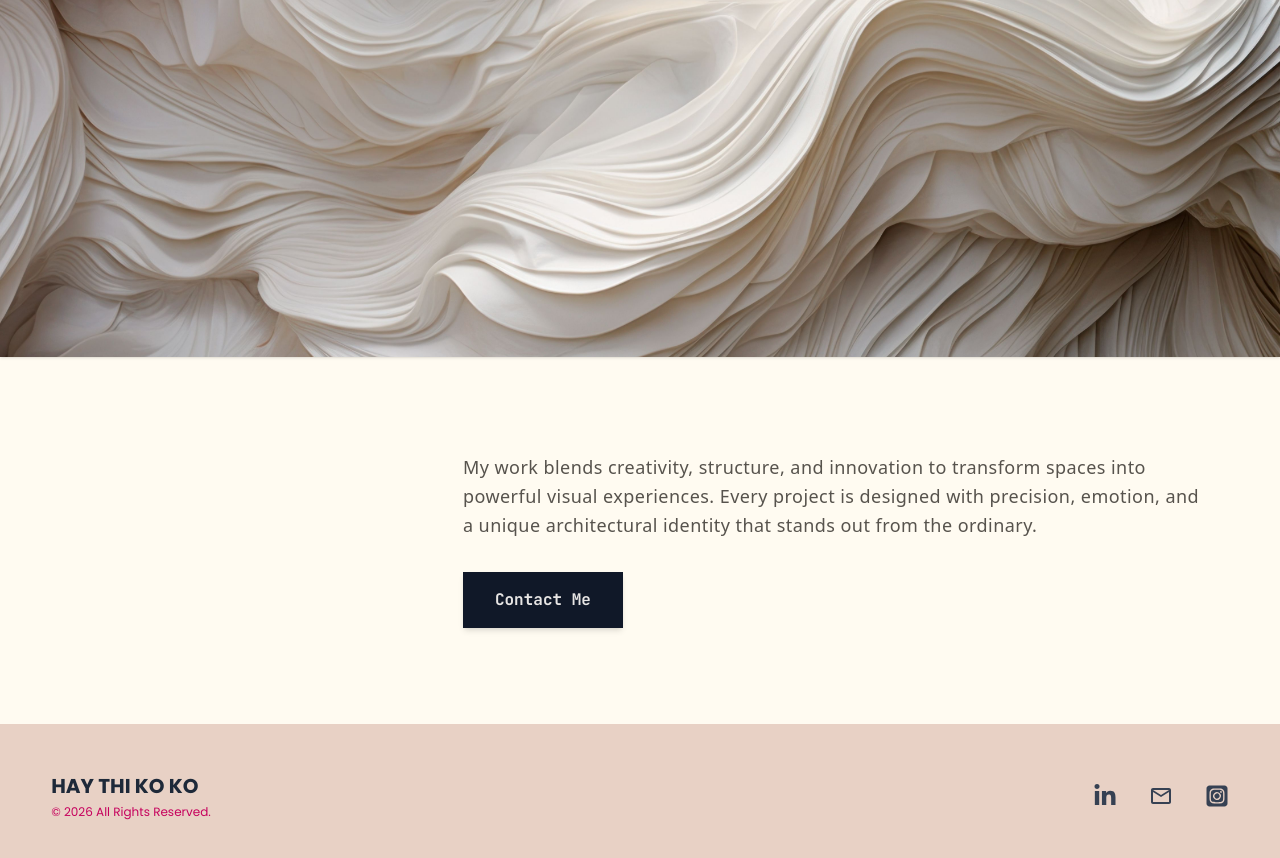
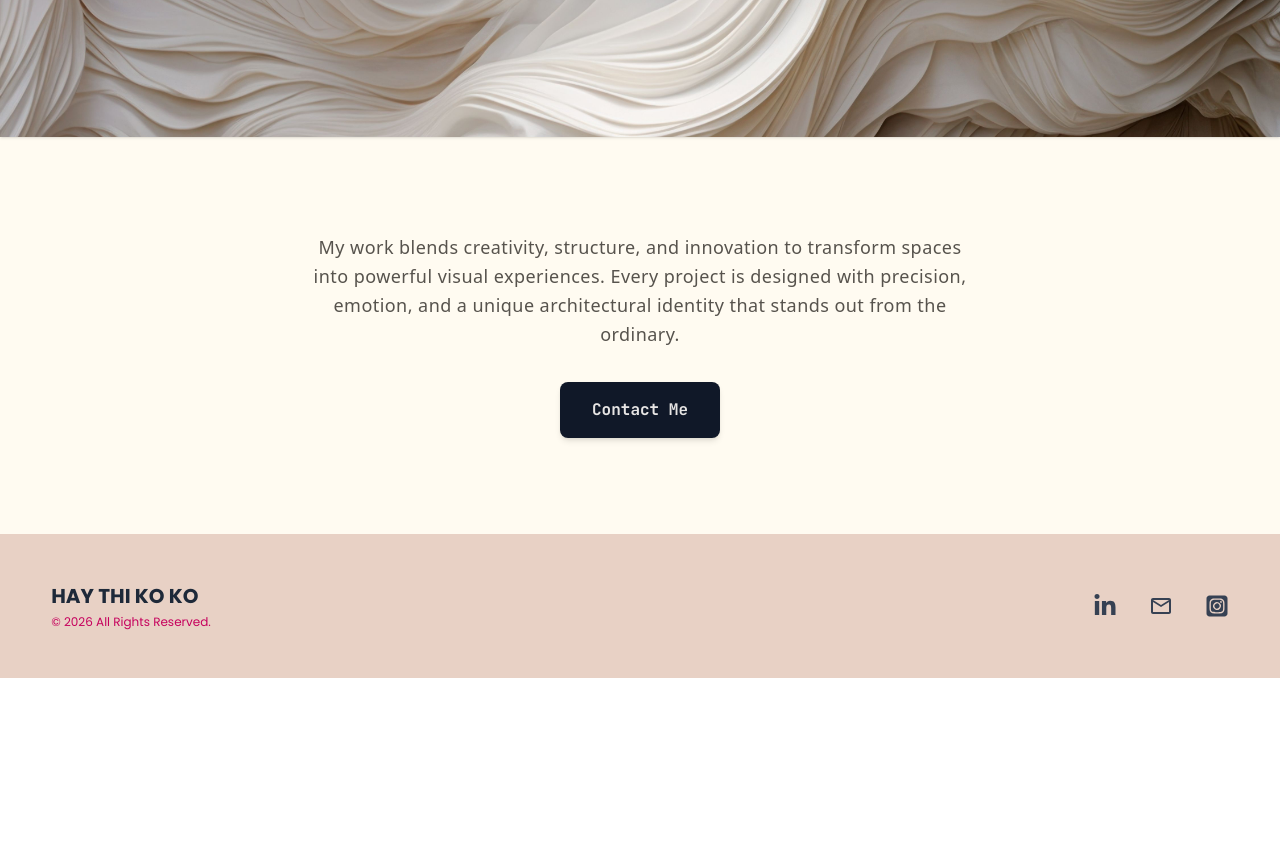
Before and after one commit to kyawzawlwin1/haythikokopage, a React (Vite) app: page / in a window 1280 px wide. Shown: the part 700-1558 px from the top of the page. After the commit the page ends 1378 px from the top, so only its background shows below. Built offline with nearby package versions, Linux system fonts and the light colour scheme.

Commit message:
feat:fixed alignments

```diff
--- a/src/features/static/components/HeroSection.jsx
+++ b/src/features/static/components/HeroSection.jsx
@@ -4,10 +4,8 @@ import HeroBg from "../../../assets/archiphoto.jpg";
 const HeroSection = () => {
   return (
     <section className="min-h-screen bg-[#FFFBF1] w-full text-[#1a1a1a]">
-
       {/* 🏛️ LAYER ONE: Title & Main Intro Paragraph */}
       <div className="grid grid-cols-1 md:grid-cols-3 gap-8 md:gap-16 w-full px-[6%] py-16 md:py-24 mx-auto max-w-7xl items-start">
-
         {/* Title Box (1/3 Width on Desktop) */}
         <div className="md:col-span-1">
           <h1 className="font-sans text-4xl sm:text-5xl md:text-6xl font-extrabold tracking-tighter text-stone-800 leading-none">
@@ -26,32 +24,28 @@ const HeroSection = () => {
 
       {/* 🖼️ LAYER TWO: Big Hero Banner Image */}
       <div
-        className="w-full h-[300px] sm:h-[450px] md:h-[600px] bg-cover bg-center bg-no-repeat relative shadow-sm"
+        className="w-full h-[300px] sm:h-[450px] md:h-[380px] bg-cover bg-center bg-no-repeat relative shadow-sm"
         style={{ backgroundImage: `url(${HeroBg})` }}
       />
 
       {/* 📝 LAYER THREE: Sub-description & Contact CTA */}
-      <div className="grid grid-cols-1 md:grid-cols-3 gap-8 w-full px-[6%] py-16 md:py-24 mx-auto max-w-7xl items-start">
-
+      <div className=" md:grid-cols-3 gap-8 w-full px-[6%] py-16 md:py-24 mx-auto max-w-7xl items-start">
         {/* Left space empty on desktop to push text nicely to the right */}
-        <div className="hidden md:block md:col-span-1" />
 
         {/* Text and Button (Takes 2/3 Width just like the intro above) */}
-        <div className="md:col-span-2 space-y-8">
-          <p className="font-sans text-base sm:text-lg text-stone-600 leading-relaxed tracking-wide">
-            My work blends creativity, structure, and innovation to transform spaces into
-            powerful visual experiences. Every project is designed with
-            precision, emotion, and a unique architectural identity that stands
-            out from the ordinary.
+        <div className="md:col-span-2 space-y-8 flex flex-col justify-center items-center w-full mx-auto">
+          <p className="font-sans text-base sm:text-lg text-stone-600 leading-relaxed tracking-wide text-center max-w-2xl mx-auto">
+            My work blends creativity, structure, and innovation to transform
+            spaces into powerful visual experiences. Every project is designed
+            with precision, emotion, and a unique architectural identity that
+            stands out from the ordinary.
           </p>
 
-          <button className="bg-gray-900 text-stone-200 font-bold px-8 py-4 transition-all duration-300 hover:bg-stone-900 hover:text-white hover:scale-105 active:scale-95 shadow-md">
+          <button className="bg-gray-900 text-stone-200 font-bold px-8 py-4 transition-all duration-300 hover:bg-stone-900 hover:text-white hover:scale-105 active:scale-95 shadow-md rounded-lg">
             Contact Me
           </button>
         </div>
-
       </div>
-
     </section>
   );
 };
```
